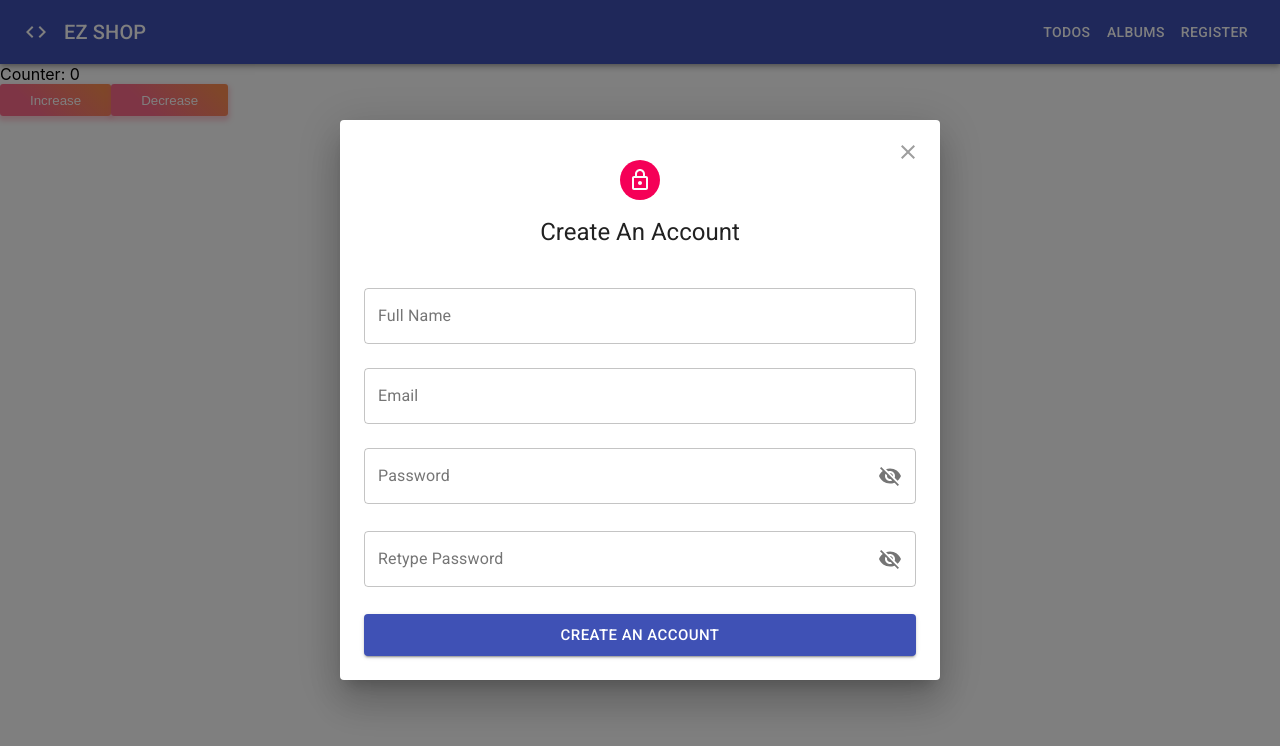
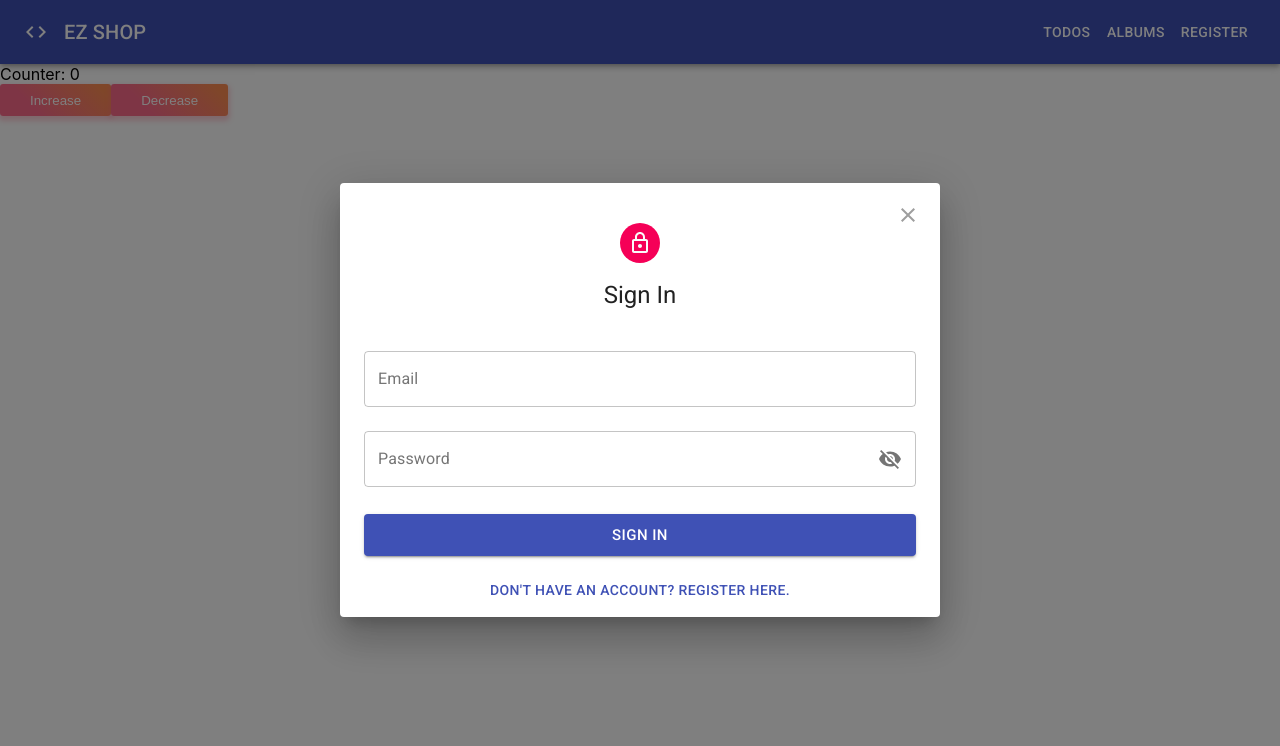
Before and after one commit to nguyenit67/React-Ecommerce_NovaShop, a React (Create React App) app: page / in a window 1280 px wide. Both pictures are taken after a click on the button "REGISTER". Shown: the top 746 px of the page. Built offline with nearby package versions, Linux system fonts and the light colour scheme.

Commit message:
done login UI form

```diff
--- a/src/api/axiosClient.js
+++ b/src/api/axiosClient.js
@@ -31,9 +31,11 @@ axiosClient.interceptors.response.use(
   function (error) {
     // Any status codes that falls outside the range of 2xx cause this function to trigger
     // Do something with response error
-    // console.log('ERROR RESPONSE', error.response);
+    console.log('ERROR RESPONSE', error.response);
+    const URLS = ['/auth/local/register', '/auth/local'];
+
     const { config, data, status } = error.response;
-    if (config.url === '/auth/local/register' && status === 400) {
+    if (URLS.includes(config.url) && status === 400) {
       const errorList = data.data || [];
       const firstError = errorList.length > 0 ? errorList[0] : {};
       const messageList = firstError.messages || [];
--- a/src/components/Header/index.jsx
+++ b/src/components/Header/index.jsx
@@ -7,7 +7,7 @@
 //   Toolbar,
 //   Typography,
 // } from '@material-ui/core';
-import { IconButton } from '@material-ui/core';
+import { Box, IconButton } from '@material-ui/core';
 import AppBar from '@material-ui/core/AppBar';
 import Button from '@material-ui/core/Button';
 import Dialog from '@material-ui/core/Dialog';
@@ -17,6 +17,7 @@ import Toolbar from '@material-ui/core/Toolbar';
 import Typography from '@material-ui/core/Typography';
 import { Close } from '@material-ui/icons';
 import CodeIcon from '@material-ui/icons/Code';
+import Login from 'features/Auth/components/Login';
 import Register from 'features/Auth/components/Register';
 import { useState } from 'react';
 import { Link, NavLink } from 'react-router-dom';
@@ -44,8 +45,14 @@ const useStyles = makeStyles((theme) => ({
   },
 }));
 
+const MODES = {
+  LOGIN: 'login',
+  REGISTER: 'register',
+};
+
 export default function Header() {
   const [open, setOpen] = useState(false);
+  const [mode, setMode] = useState(MODES.LOGIN);
 
   const handleClickOpen = () => {
     setOpen(true);
@@ -97,7 +104,29 @@ export default function Header() {
         </IconButton>
 
         <DialogContent>
-          <Register closeDialog={handleClose} />
+          {mode === MODES.REGISTER && (
+            <>
+              <Register closeDialog={handleClose} />
+
+              <Box textAlign="center">
+                <Button color="primary" onClick={() => setMode(MODES.LOGIN)}>
+                  Already have an account? Login here.
+                </Button>
+              </Box>
+            </>
+          )}
+
+          {mode === MODES.LOGIN && (
+            <>
+              <Login closeDialog={handleClose} />
+
+              <Box textAlign="center">
+                <Button color="primary" onClick={() => setMode(MODES.REGISTER)}>
+                  Don't have an account? Register here.
+                </Button>
+              </Box>
+            </>
+          )}
         </DialogContent>
       </Dialog>
     </div>
--- a/src/features/Auth/components/Login/index.jsx
+++ b/src/features/Auth/components/Login/index.jsx
@@ -22,10 +22,8 @@ function Login({ closeDialog }) {
       // do something here on login successfully
       // close dialog
       closeDialog?.();
-
-      enqueueSnackbar('Login successfully', { variant: 'success' });
     } catch (error) {
-      console.log('Fail to login', error);
+      console.log('Fail to login:', error);
       enqueueSnackbar(error.message, { variant: 'error' });
     }
   };
```
